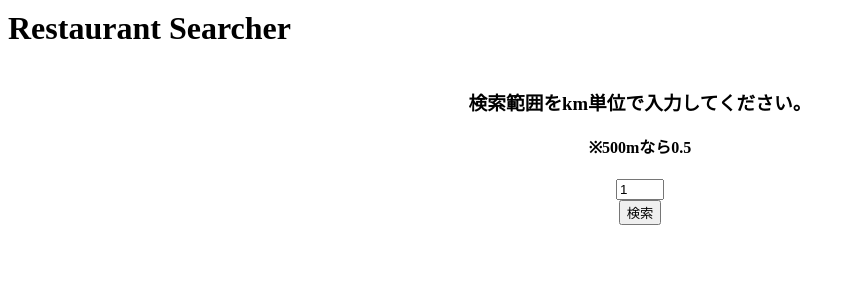
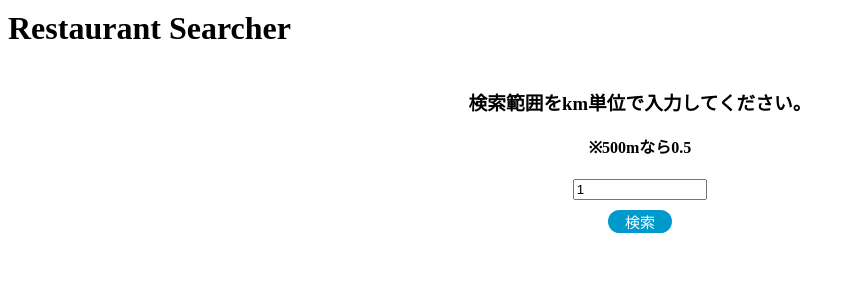
Before and after one commit to 7777777sono/restaurant-searcher, a Vue app: page / in a window 1280 px wide. Shown: the top 300 px of the page, without its empty margins (0-855 px from the left). Built offline with nearby package versions, Linux system fonts and the light colour scheme.

Commit message:
emitの警告の解決とデザイン少々行った。

```diff
--- a/src/views/DetailView.vue
+++ b/src/views/DetailView.vue
@@ -24,6 +24,8 @@ export default {
     },
   },
 
+  inheritAttrs: false,
+
   data() {
     return {}
   },
--- a/src/views/HomeView.vue
+++ b/src/views/HomeView.vue
@@ -30,9 +30,12 @@ export default {
   props: {
     results: {
       type: Array,
+      default: () => [],
+      required: true,
     },
   },
-
+  inheritAttrs: false,
+  emits: ["search", "detail"],
   data() {
     return {
       radius: 1, // 検索半径(km単位)
@@ -52,6 +55,7 @@ export default {
     // 検索を行うための関数
     // App.vueにsearchというイベントを発火し、App.vueで店の情報の取得を行う。
     search: function () {
+      this.radiusJudge()
       this.$emit("search", this.radius)
     },
     // 詳細画面に遷移するための関数
@@ -92,6 +96,22 @@ export default {
   }
   h4 {
     margin-top: 0;
+  }
+  input {
+    width: 10%;
+  }
+  button {
+    width: 5%;
+    background: #09c;
+    border: #09c;
+    color: white;
+    border-radius: 100vh;
+    font-size: 15px;
+    margin-top: 10px;
+    margin-bottom: 10px;
+  }
+  button:hover {
+    color: black;
   }
 }
 
```
